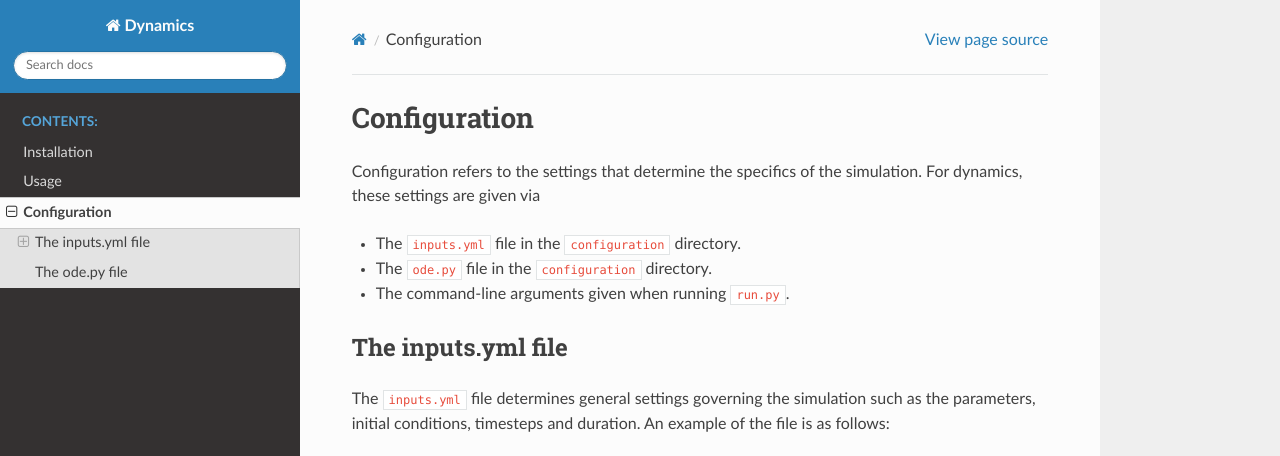
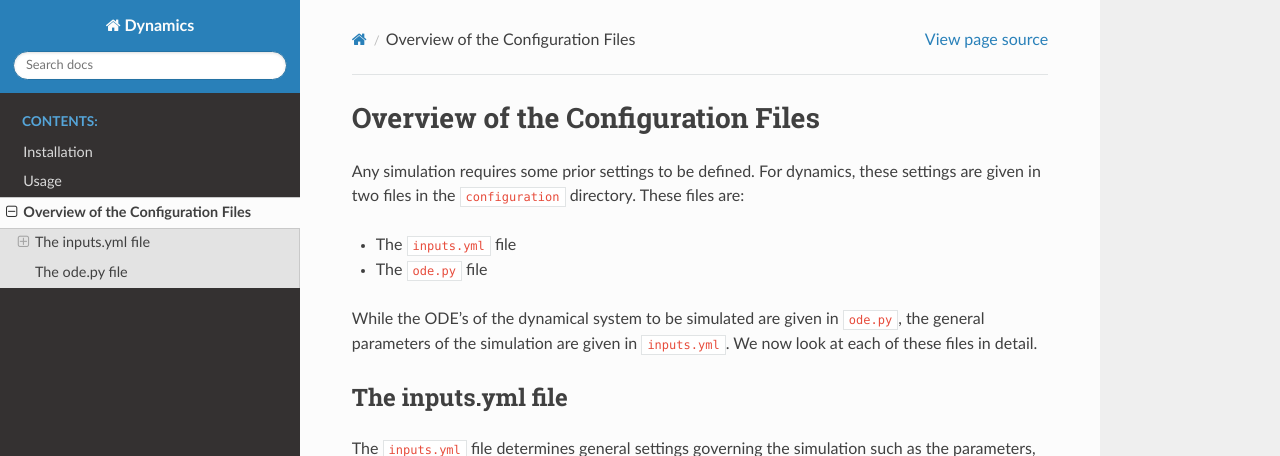
Before and after one commit to arindamsaha1507/dynamics, a Sphinx documentation site: the page built from docs/source/Configuration.rst, in a window 1280 px wide and 900 px high, cut to the strip 0-456 px from the top of the window. Built offline with Sphinx 7.4.7 and the Read the Docs theme 2.0.0, drawn with Linux system fonts in a browser that asks for light colours.

Commit message:
Improved the introduction to Configuration docs

```diff
--- a/docs/source/Configuration.rst
+++ b/docs/source/Configuration.rst
@@ -1,11 +1,12 @@
-Configuration
-=============
+Overview of the Configuration Files
+===================================
 
-Configuration refers to the settings that determine the specifics of the simulation. For dynamics, these settings are given via
+Any simulation requires some prior settings to be defined. For dynamics, these settings are given in two files in the ``configuration`` directory. These files are:
 
-* The ``inputs.yml`` file in the ``configuration`` directory.
-* The ``ode.py`` file in the ``configuration`` directory.
-* The command-line arguments given when running ``run.py``.
+* The ``inputs.yml`` file
+* The ``ode.py`` file
+
+While the ODE's of the dynamical system to be simulated are given in ``ode.py``, the general parameters of the simulation are given in ``inputs.yml``. We now look at each of these files in detail.
 
 The inputs.yml file
 +++++++++++++++++++++++
```
